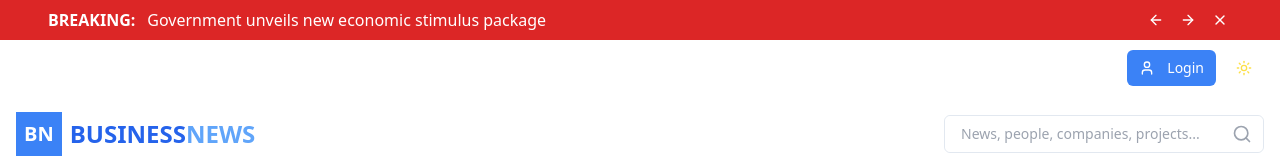
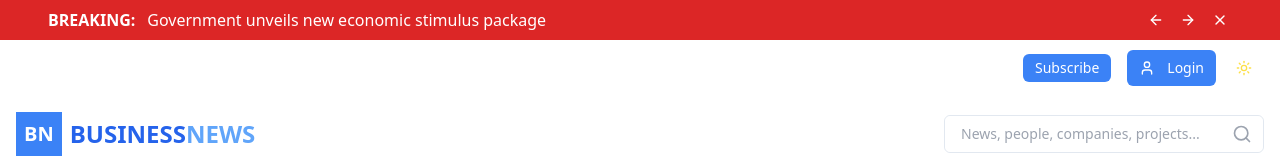
Before and after one commit to rajpoot767/click-to-clear-portal, a React (Vite) app: page /news/1 in a window 1280 px wide. Shown: the top 160 px of the page. Built offline with nearby package versions, Linux system fonts and the light colour scheme.

Commit message:
Fix: Improve subscribe button visibility and add features
- Improved the visibility of the subscribe button in light theme.
- Added a list of 20 potential features for future development.

```diff
--- a/src/components/Navbar.tsx
+++ b/src/components/Navbar.tsx
@@ -42,7 +42,7 @@ const Navbar = () => {
             <Link to="/" className="text-sm hover:underline">Events</Link>
           </div>
           <div className="flex gap-4 items-center">
-            <Link to="/" className="text-sm hover:bg-blue-600 hover:text-white px-2 py-1 rounded-md transition-colors">Subscribe</Link>
+            <Link to="/" className="text-sm bg-blue-500 text-white hover:bg-blue-600 hover:text-white px-3 py-1 rounded-md transition-colors">Subscribe</Link>
             <div className="flex items-center gap-2">
               <AuthModal
                 trigger={
```
